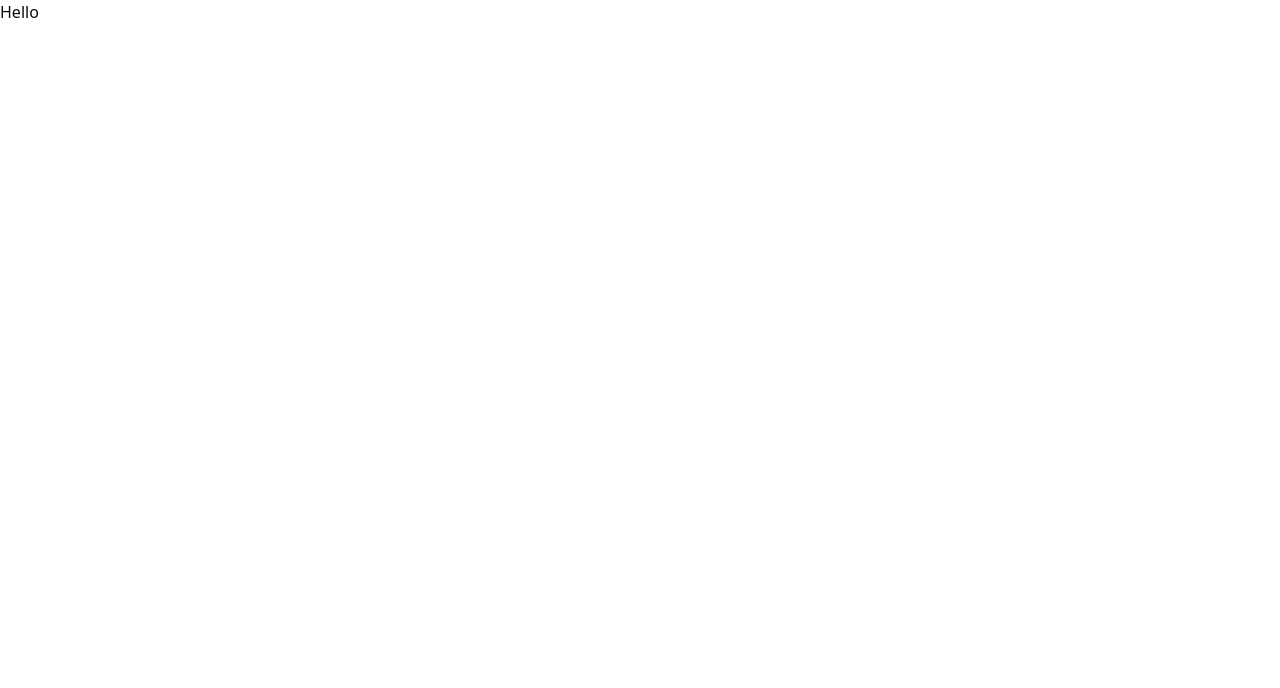
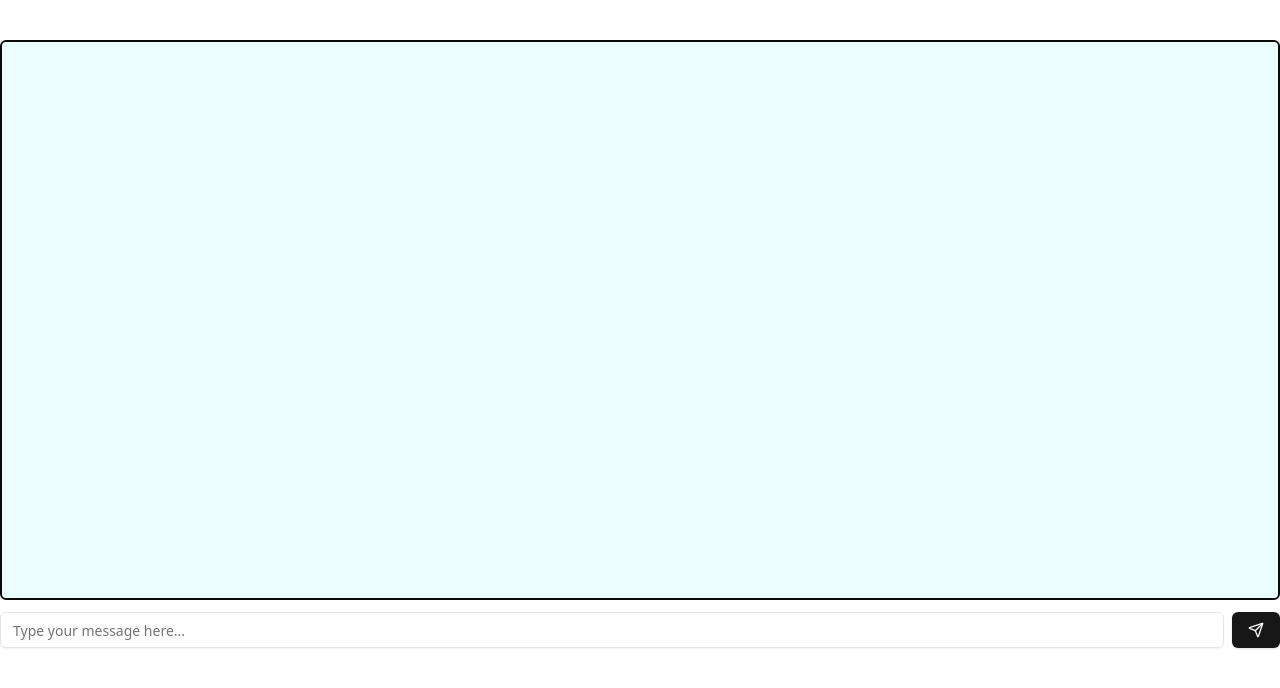
Before and after one commit to trucquindev/ai-psychiatrist, a Next.js app in the folder nextjs-app/: page / in a window 1280 px wide. Shown: the top 688 px of the page. Built offline with nearby package versions, Linux system fonts and the light colour scheme.

Commit message:
feat(custom-ui): custom ui show chat and result

```diff
--- a/nextjs-app/app/(root)/page.tsx
+++ b/nextjs-app/app/(root)/page.tsx
@@ -1,11 +1,19 @@
 'use client';
 
+import InputChat from '@/components/root/input-chat';
 import ShowChat from '@/components/root/show-chat';
+import { useState } from 'react';
 
 export default function Home() {
+  const [mess, setMess] = useState<string[]>([]);
+  const [result, setResult] = useState<string[]>([]);
+  console.log('🚀 ~ Home ~ mess:', mess);
   return (
-    <>
-      <ShowChat chat="Hello" />
-    </>
+    <main className="py-10">
+      <ShowChat>
+        <></>
+      </ShowChat>
+      <InputChat currentMess={mess} setMess={setMess} />
+    </main>
   );
 }
--- /dev/null
+++ b/nextjs-app/components/root/input-chat.tsx
@@ -0,0 +1,45 @@
+'use client';
+import React from 'react';
+import { Input } from '../ui/input';
+import { Button } from '../ui/button';
+import { Send } from 'lucide-react';
+
+interface InputChatProps {
+  currentMess: string[];
+  setMess: (e: string[]) => void;
+}
+const InputChat = ({ currentMess, setMess }: InputChatProps) => {
+  const [value, setValue] = React.useState<string>('');
+  return (
+    <section className="flex gap-2 container mx-auto my-3">
+      <Input
+        type="text"
+        minLength={10}
+        maxLength={1000}
+        className=""
+        onChange={(e) => {
+          setValue(e.target.value);
+        }}
+        placeholder="Type your message here..."
+      />
+      <Button
+        onClick={() => {
+          if (value.length < 10) {
+            alert('Message must be at least 10 characters long');
+            return;
+          }
+          if (value.length > 1000) {
+            alert('Message must be less than 1000 characters long');
+            return;
+          }
+          setMess([...currentMess, value]);
+          setValue('');
+        }}
+      >
+        <Send />
+      </Button>
+    </section>
+  );
+};
+
+export default InputChat;
--- /dev/null
+++ b/nextjs-app/components/root/mess-chat.tsx
@@ -0,0 +1,14 @@
+import React from 'react';
+import { Card, CardContent } from '../ui/card';
+interface MessChatProps {
+  result: string;
+}
+const MessChat = ({ result }: MessChatProps) => {
+  return (
+    <Card>
+      <CardContent>{result}</CardContent>
+    </Card>
+  );
+};
+
+export default MessChat;
--- a/nextjs-app/components/root/show-chat.tsx
+++ b/nextjs-app/components/root/show-chat.tsx
@@ -1,10 +1,12 @@
 import React from 'react';
 import { ScrollArea } from '../ui/scroll-area';
 
-const ShowChat = ({ chat }: { chat: string }) => {
+const ShowChat = ({ children }: { children: React.ReactNode }) => {
   return (
     <>
-      <ScrollArea className="container mx-auto h-[70vh]">{chat}</ScrollArea>
+      <ScrollArea className="container mx-auto h-[70vh] bg-cyan-50 rounded-md border-foreground border-2">
+        {children}
+      </ScrollArea>
     </>
   );
 };
```
Also changed, not shown: nextjs-app/lib/actions/chat-actions.ts (added, +22 -0 lines).
